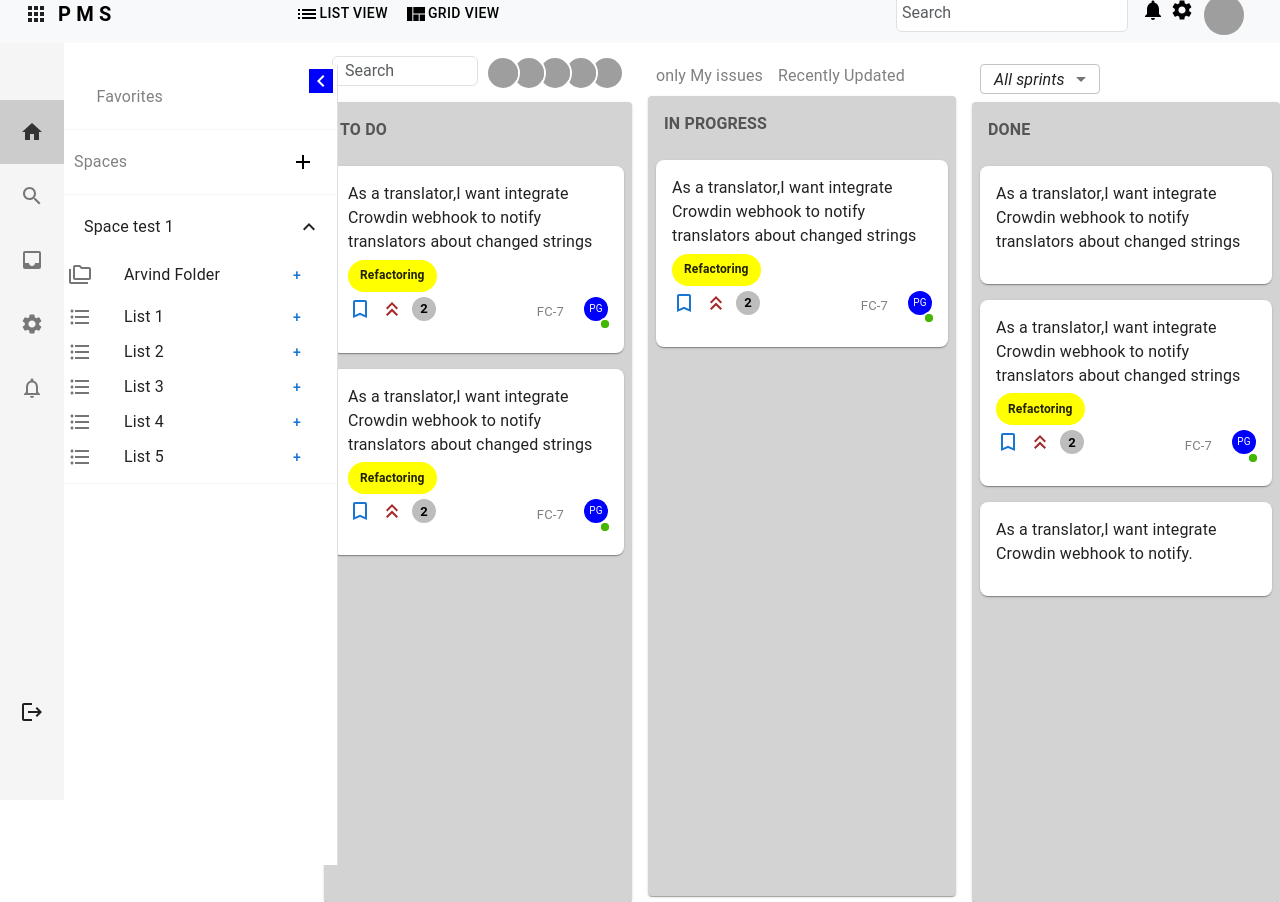
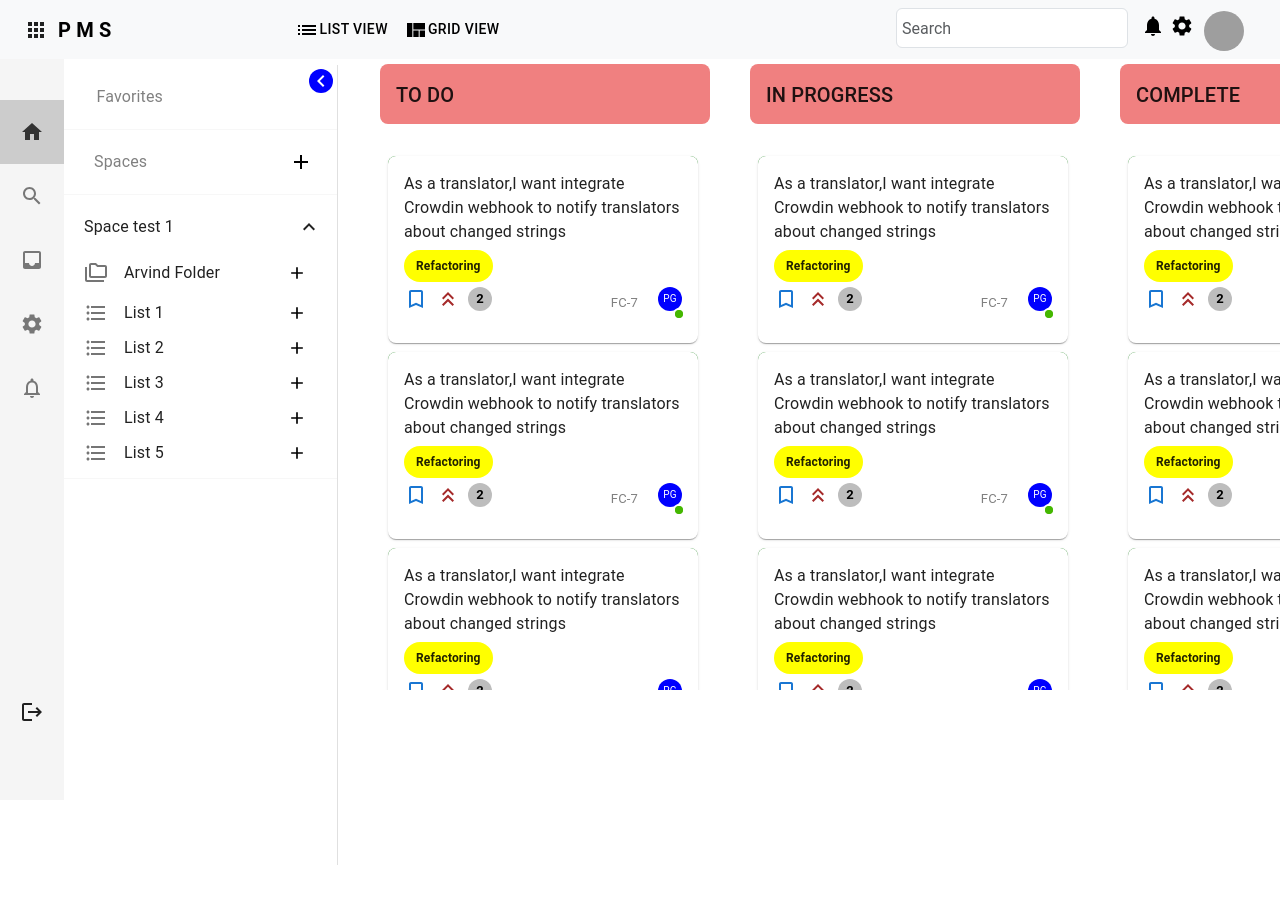
Before and after one commit to narayanmouryaa/PMS-management_project_Next.js, a Next.js app: page /Screen/Gridview in a window 1280 px wide. After the commit the page ends 800 px from the top, so only its background shows below. Built offline with nearby package versions, Linux system fonts and the light colour scheme; grey boxes are pictures that could not be loaded.

Commit message:
change on grid view

```diff
--- a/src/pages/Screen/Gridview.js
+++ b/src/pages/Screen/Gridview.js
@@ -30,9 +30,6 @@ const Item = styled(Paper)(({ theme }) => ({
   color: theme.palette.text.secondary,
 }));
 
-
-
-
 const Gridview = () => {
 
   const [age, setAge] = React.useState('');
@@ -42,23 +39,117 @@ const Gridview = () => {
   };
   return (
     <>
+      <Box sx={{ display: 'flex', position: 'fixed'}}>
 
-      <NavbarFixed />
-      {/* <Divider component='li' style={{ paddingTop: '35px' }} /> */}
+        <NavbarFixed />
+        <FixedSidenav />
+        <MiniDrawer />
 
-      <FixedSidenav />
+        <Box width={1150} height={750} sx={{ml: 5, display: 'flex' }}>
+
+
+          <Box width={330} height={650} sx={{ mt: 8, ml: 5}}>
+            <Box width={330} height={60} sx={{ backgroundColor:'lightcoral',borderRadius:2,mb: 2, p: 2, fontWeight: '500', fontSize: '20px' }}> TO DO </Box>
+
+
+            <Box className="scrollbar" width={330} height={550} sx={{ overflowY: 'auto' }}>
+
+              <Box width={310} height={180} sx={{ backgroundColor: 'green', borderRadius: 2, ml: 1, mt: 2 }}>
+                <GridviewCard />
+              </Box>
+
+              <Box width={310} height={180} sx={{ backgroundColor: 'green', borderRadius: 2, ml: 1, mt: 2 }}>
+                <GridviewCard />
+              </Box>
+
+              <Box width={310} height={180} sx={{ backgroundColor: 'green', borderRadius: 2, ml: 1, mt: 2 }}>
+                <GridviewCard />
+              </Box>
+
+              <Box width={310} height={180} sx={{ backgroundColor: 'green', borderRadius: 2, ml: 1, mt: 2 }}>
+                <GridviewCard />
+              </Box>
+
+            </Box>
+
+          </Box>
 
 
 
-      <Box sx={{ position: 'relative' }} >
-        <Grid container spacing={2}>
+          <Box width={330} height={650} sx={{ mt: 8, ml: 5 }}>
+            <Box width={330} height={60} sx={{ backgroundColor:'lightcoral',borderRadius:2,mb: 2, p: 2, fontWeight: '500', fontSize: '20px' }}> IN PROGRESS </Box>
+
+
+            <Box className="scrollbar" width={330} height={550} sx={{ overflowY: 'auto' }}>
+
+              <Box width={310} height={180} sx={{ backgroundColor: 'green', borderRadius: 2, ml: 1, mt: 2 }}>
+                <GridviewCard />
+              </Box>
+
+              <Box width={310} height={180} sx={{ backgroundColor: 'green', borderRadius: 2, ml: 1, mt: 2 }}>
+                <GridviewCard />
+              </Box>
+
+              <Box width={310} height={180} sx={{ backgroundColor: 'green', borderRadius: 2, ml: 1, mt: 2 }}>
+                <GridviewCard />
+              </Box>
+
+              <Box width={310} height={180} sx={{ backgroundColor: 'green', borderRadius: 2, ml: 1, mt: 2 }}>
+                <GridviewCard />
+              </Box>
+
+            </Box>
+
+          </Box>
+
+
+
+
+
+          <Box width={330} height={650} sx={{ mt: 8, ml: 5 }}>
+            <Box width={330} height={60} sx={{ backgroundColor:'lightcoral',borderRadius:2,mb: 2, p: 2, fontWeight: '500', fontSize: '20px' }}> COMPLETE </Box>
+
+
+            <Box className="scrollbar" width={330} height={550} sx={{ overflowY: 'auto' }}>
+
+              <Box width={310} height={180} sx={{ backgroundColor: 'green', borderRadius: 2, ml: 1, mt: 2 }}>
+                <GridviewCard />
+              </Box>
+
+              <Box width={310} height={180} sx={{ backgroundColor: 'green', borderRadius: 2, ml: 1, mt: 2 }}>
+                <GridviewCard />
+              </Box>
+
+              <Box width={310} height={180} sx={{ backgroundColor: 'green', borderRadius: 2, ml: 1, mt: 2 }}>
+                <GridviewCard />
+              </Box>
+
+              <Box width={310} height={180} sx={{ backgroundColor: 'green', borderRadius: 2, ml: 1, mt: 2 }}>
+                <GridviewCard />
+              </Box>
+
+            </Box>
+
+          </Box>
+
+
+        </Box>
+
+
+
+
+      </Box>
+
+      {/* <Box style={{ padding: '5px' }}>
+        <Grid container spacing={1}>
           <Grid item xs={3} >
             <MiniDrawer />
           </Grid>
 
           <Grid item xs={3}>
-            <Box sx={{display:'block',mt:6,p:1}}>
-              <Box sx={{ display: 'flex',mb:1,height:30}}>
+            <Box sx={{ display: 'block', mt: 7, p: 1 }}>
+              <Box sx={{ display: 'flex', mb: 1, height: 30 }}>
+
                 <Form.Control
                   // style={{ padding: '5px', height: '30px', width: '180px', marginBottom: '10px' }}
 
@@ -67,8 +158,7 @@ const Gridview = () => {
                   className="me-2"
                   aria-label="Search"
                 />
-                {/* <SearchIcon/>  */}
-                <AvatarGroup max={5} sx={{ display: 'flex'}} >
+                <AvatarGroup max={5} sx={{ display: 'flex' }} >
                   <Avatar alt="Remy Sharp" sx={{ width: '30px', height: '30px' }} src="/Images/man1.jpg" />
                   <Avatar alt="Travis Howard" sx={{ width: '30px', height: '30px' }} src="/Images/man1.jpg" />
                   <Avatar alt="Cindy Baker" sx={{ width: '30px', height: '30px' }} src="/Images/man1.jpg" />
@@ -77,16 +167,18 @@ const Gridview = () => {
                 </AvatarGroup>
               </Box>
 
+
             </Box>
 
-            <Item sx={{ backgroundColor: 'lightGray', height:'100vh' }}>
+            <Item sx={{ backgroundColor: 'lightGray', height: '100vh', width: '350px' }}>
               <Typography style={{ display: 'flex', justifyContent: 'start', fontWeight: '600', padding: '8px' }} >TO DO</Typography>
-              <GridviewCard />
-              <GridviewCard />
+              <GridviewCard sx={{ minWidth: 275 }} />
+              <GridviewCard sx={{ minWidth: 275 }} />
             </Item>
           </Grid>
+
           <Grid item xs={3}>
-            <Box sx={{display:'block',mt:7,p:1}}>
+            <Box sx={{ display: 'block', mt: 8, p: 1, overflowX: 'auto' }}>
               <Box sx={{ display: 'flex' }}>
                 <Typography style={{ color: 'grey' }}>
                   only My issues
@@ -96,7 +188,7 @@ const Gridview = () => {
                 </Typography>
               </Box>
             </Box>
-            <Item sx={{ backgroundColor: 'lightGray', height: '100vh' }}>
+            <Item sx={{ backgroundColor: 'lightGray', height: '100vh', width: '350px' }}>
               <Typography style={{ display: 'flex', justifyContent: 'start', fontWeight: '600', padding: '8px' }} >IN PROGRESS</Typography>
               <GridviewCard />
             </Item>
@@ -104,14 +196,14 @@ const Gridview = () => {
 
 
           <Grid item xs={3}>
-            <Box sx={{display:'block',mt:7,p:1}}>
+            <Box sx={{ display: 'block', mt: 8, p: 1 }}>
               <FormControl sx={{ minWidth: 120 }}>
                 <Select
                   value={age}
                   onChange={handleChange}
                   displayEmpty
                   inputProps={{ 'aria-label': 'Without label' }}
-                  sx={{ height:'30px', borderColor: 'light' }}
+                  sx={{ height: '30px', borderColor: 'light' }}
                 >
                   <MenuItem value="">
                     <em>All sprints</em>
@@ -125,9 +217,9 @@ const Gridview = () => {
             </Box>
 
             <Item
-             sx={{ backgroundColor: 'lightGray', height: '100vh' }}>
+              sx={{ backgroundColor: 'lightGray', height: '100vh', width: '350px' }}>
               <Typography style={{ display: 'flex', justifyContent: 'start', fontWeight: '600', padding: '8px' }} >DONE</Typography>
-              <Card sx={{ borderRadius: 2 ,mt:2}}  >
+              <Card sx={{ borderRadius: 2, mt: 2 }}  >
                 <CardContent>
                   <Typography sx={{ fontSize: 16, textAlign: 'start' }} gutterBottom>
                     As a translator,I want integrate Crowdin webhook to notify translators about changed strings
@@ -137,7 +229,7 @@ const Gridview = () => {
 
               <GridviewCard />
 
-              <Card sx={{ borderRadius: 2, mt:2 }}  >
+              <Card sx={{ borderRadius: 2, mt: 2 }}  >
                 <CardContent>
                   <Typography sx={{ fontSize: 16, textAlign: 'start' }} gutterBottom>
                     As a translator,I want integrate Crowdin webhook to notify.
@@ -147,10 +239,10 @@ const Gridview = () => {
             </Item>
           </Grid>
 
+       </Grid>
+      </Box >   */}
 
-        </Grid>
 
-      </Box >
     </>
   );
 };
--- a/src/pages/Screen/Gridviewcard.js
+++ b/src/pages/Screen/Gridviewcard.js
@@ -35,7 +35,7 @@ const StyledBadge = styled(Badge)(({ theme }) => ({
 const GridviewCard = () => {
     return (
 
-        <Card sx={{borderRadius:2,mt:2 }}  >
+        <Card sx={{borderRadius:2,mt:2}}  >
             <CardContent>
                 <Typography sx={{ fontSize: 16, textAlign: 'start' }} gutterBottom>
                     As a translator,I want integrate Crowdin webhook to notify translators about changed strings
--- a/src/pages/Screen/Selectoption.js
+++ b/src/pages/Screen/Selectoption.js
@@ -8,6 +8,7 @@ import FolderCopyIcon from '@mui/icons-material/FolderCopy';
 import Nav from 'react-bootstrap/Nav';
 // import CustomizedDialogs from './List';
 import Folder from './Folder';
+import AddIcon from '@mui/icons-material/Add';
 
 
 
@@ -15,7 +16,7 @@ import Folder from './Folder';
 export default function BasicMenu() {
 
   const [anchorEl, setAnchorEl] = React.useState(null);
-  const [openModal, setOpenModal] = React.useState(false);
+  // const [openModal, setOpenModal] = React.useState(false);
   const [openFolder, setOpenFolder] = React.useState(false)
   const open = Boolean(anchorEl);
   const handleClick = (event) => {
@@ -34,7 +35,7 @@ export default function BasicMenu() {
         aria-expanded={open ? 'true' : undefined}
         onClick={handleClick}
       >
-        +
+        <AddIcon sx={{color:'black',fontSize:20}}/>
       </Button>
 
 
--- a/src/pages/Screen/Usermodal.js
+++ b/src/pages/Screen/Usermodal.js
@@ -181,10 +181,6 @@ function UserModal({ open, setOpen }) {
                   </TableRow>
                 </TableBody>
               </Table>
-
-
-
-
             </TableContainer>
           )}
         </DialogContent>
--- a/src/pages/Screen/subtask.js
+++ b/src/pages/Screen/subtask.js
@@ -48,7 +48,7 @@ const SubtaskList = () => {
 
 
     return (
-        <Box style={{ display: 'flex', alignItems: 'center', width: '700px' }}>
+        <Box style={{ display: 'flex', alignItems: 'center', width: '700px'}}>
             <div>
                 <List>
                     {subtasks.map((subtask, index) => (
@@ -66,7 +66,7 @@ const SubtaskList = () => {
 
                 <TextField
                     label="Add Subtask"
-                    style={{ width: '700px' }}
+                    style={{ width: '700px'}}
                     value={newSubtask}
                     onChange={(e) => setNewSubtask(e.target.value)}
                     InputProps={{
@@ -74,7 +74,7 @@ const SubtaskList = () => {
                             <>
 
                                 <Tooltip title="Start Date" placement="top">
-                                    <CalendarIcon />
+                                    <CalendarIcon/>
                                 </Tooltip>
 
                                 <Tooltip title="Due Date" placement="top">
--- a/src/pages/components/Minidrawer.js
+++ b/src/pages/components/Minidrawer.js
@@ -60,7 +60,7 @@ const NestedList = ({ primary, list }) => {
                     {[' Arvind Folder'].map((list, index) => (
                         <ListItem key={index} disablePadding>
                             <ListItemIcon>
-                                < FolderCopyOutlinedIcon />
+                                < FolderCopyOutlinedIcon sx={{ml:2}} />
                             </ListItemIcon>
 
                             <ListItemText primary={list} />
@@ -71,7 +71,7 @@ const NestedList = ({ primary, list }) => {
                     {[' List 1', "List 2", "List 3", "List 4", "List 5"].map((text, index) => (
                         <ListItem style={{ height: '35px' }} key={index} disablePadding>
                             <ListItemIcon>
-                                <FormatListBulletedIcon />
+                                <FormatListBulletedIcon sx={{ml:2}} />
                             </ListItemIcon>
                             <ListItemText primary={text} />
                             <Button><BasicMenu /></Button>
@@ -113,12 +113,13 @@ export default function MiniDrawer() {
             <Root>
                 {!open ? <button style={{
                     position: "absolute",
-                    top: "75px",
+                    top: "70px",
                     left: "45px",
                     zIndex: 2500,
                     color: "white",
                     border: 'none',
                     backgroundColor: 'blue',
+                    borderRadius:"50%"
 
                 }}
                     onClick={handleDrawerOpen}><ChevronRightIcon />  </button> : null}
@@ -148,18 +149,18 @@ export default function MiniDrawer() {
                             <Typography style={{ display: 'flex', marginRight: "150px", color: 'grey' }}>Favorites</Typography>
 
                             <IconButton onClick={() => setOpen(!open)}>
-                                {theme.direction === 'ltr' ? <ChevronLeftIcon style={{ backgroundColor: 'blue', color: 'white', position: 'absolute', bottom: "12px" }} /> : <ChevronRightIcon />}
+                                {theme.direction === 'ltr' ? <ChevronLeftIcon style={{ backgroundColor: 'blue', color: 'white', position: 'absolute', bottom: "12px",borderRadius:'50%' }} /> : <ChevronRightIcon />}
                             </IconButton>
                         </DrawerHeader>
                         <Divider />
                         <List>
                             {['Spaces'].map((text, index) => (
-                                <ListItem style={{ paddingLeft: '20px', color: 'grey' }} key={text} disablePadding>
+                                <ListItem style={{ paddingLeft: '40px', color: 'grey' }} key={text} disablePadding>
                                     <ListItemButton>
                                         <ListItemText primary={text} />
                                     </ListItemButton>
 
-                                    <Button style={{ marginLeft: '180px' }} onClick={() => handleClose1(true)}> <AddIcon style={{ color: 'black' }} /></Button>
+                                    <Button style={{ marginLeft: '155px' }} onClick={() => handleClose1(true)}> <AddIcon style={{ color: 'black' }} /></Button>
                                     <CommonModal open={openModal1} handleClose={() => {
                                         handleClose1(false);
 
--- a/src/pages/components/UserIcon.js
+++ b/src/pages/components/UserIcon.js
@@ -45,7 +45,7 @@ const PersonIcon = () => {
         className="person-item"
         onClick={() => handlePersonSelect(person)}
       >
-        <img style={{ width: '40px', height: '40px', borderRadius: '50%', margin: '5px' }} src={person.icon} alt={person.name} />
+        <img style={{ width: '45px', height: '45px', borderRadius: '50%', margin: '5px' }} src={person.icon} alt={person.name} />
         <span style={{ cursor: 'pointer' }}>{person.name}</span>
       </MenuItem>
     ));
--- a/src/styles/globals.css
+++ b/src/styles/globals.css
@@ -0,0 +1,43 @@
+.box-container {
+    overflow-y: auto;
+   }
+
+   .box-container::-webkit-scrollbar {
+    width: 8px;
+    }
+
+  .box-container::-webkit-scrollbar-track {
+    background-color: #f1f1f1;
+    margin: 5px;
+  }
+
+  .box-container::-webkit-scrollbar-thumb {
+    background-color: #d5d0d0c4;
+    border-radius: 4px;
+
+  }
+
+  .box-container::-webkit-scrollbar-thumb:hover {
+    background-color: #f4eeeea4;
+
+  }
+
+  .scrollbar::-webkit-scrollbar{
+    width: 8px;
+  }
+
+  .scrollbar::-webkit-scrollbar-track {
+    background-color: #f1f1f1;
+    margin: 5px;
+  }
+
+  .scrollbar::-webkit-scrollbar-thumb {
+    background-color: #d5d0d0c4;
+    border-radius: 4px;
+
+  }
+
+  .scrollbar::-webkit-scrollbar-thumb:hover {
+    background-color: #f4eeeea4;
+
+  }
```
Also changed, not shown: src/pages/Screen/Taskmodal.js (+21 -16 lines), src/pages/components/Calendaricon.js (+5 -24 lines).
